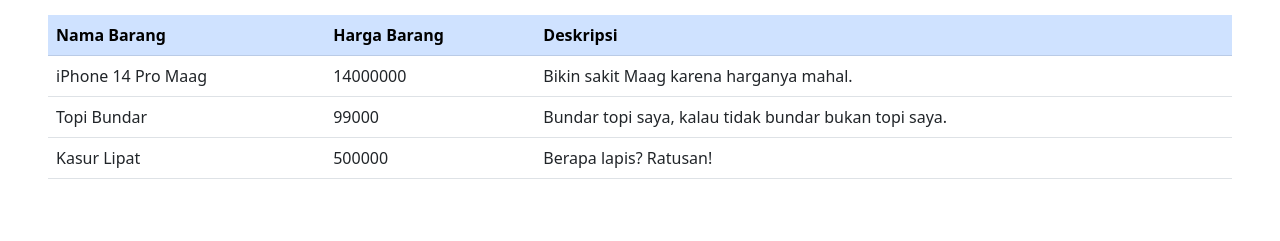
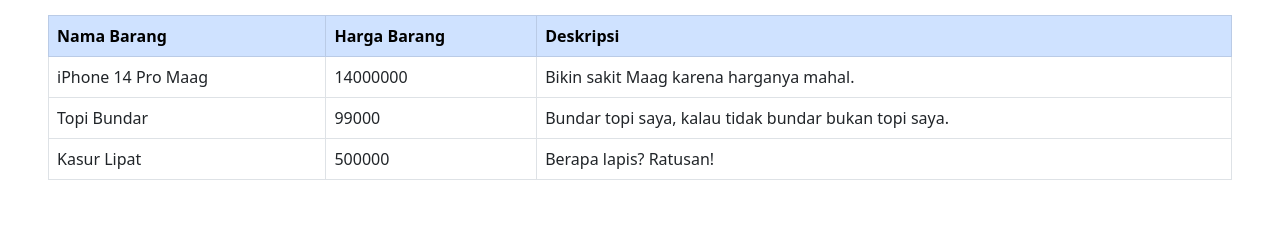
Before and after one commit to iqbalpa/lab-1-pbp, a Django app: template wishlist/templates/wishlist/wishlist.html in a window 1280 px wide. Shown: the part 132-373 px from the top of the page. Run offline with Django 4.2, Linux system fonts and the light colour scheme; the template is opened without the code that fills it: values that come from a table or form of the project are taken from there, others are empty; data comes from the database, SQL or seed files in the repository.

Commit message:
Lab 4: fixed border style

```diff
--- a/wishlist/templates/wishlist/wishlist.html
+++ b/wishlist/templates/wishlist/wishlist.html
@@ -13,7 +13,7 @@
 <div class="m-5 d-flex flex-column justify-content-center align-items-center">
     <h5 class="fw-bold mb-3">Nama: <span class="fw-normal">{{nama}}</span></h5>
 
-    <table class="table">
+    <table class="table table-bordered table-hover">
         <tr class="table-primary">
             <th>Nama Barang</th>
             <th>Harga Barang</th>
```
